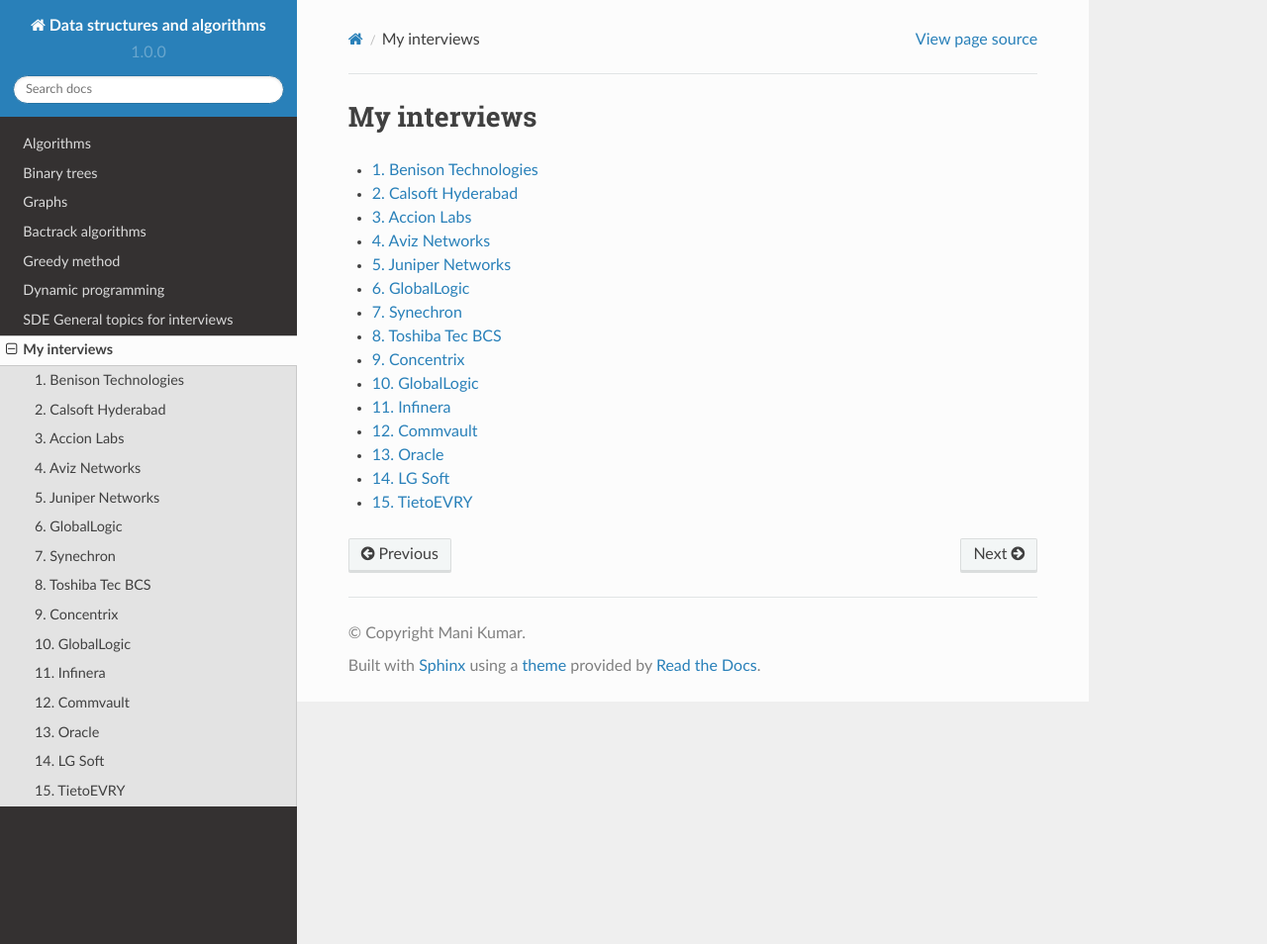
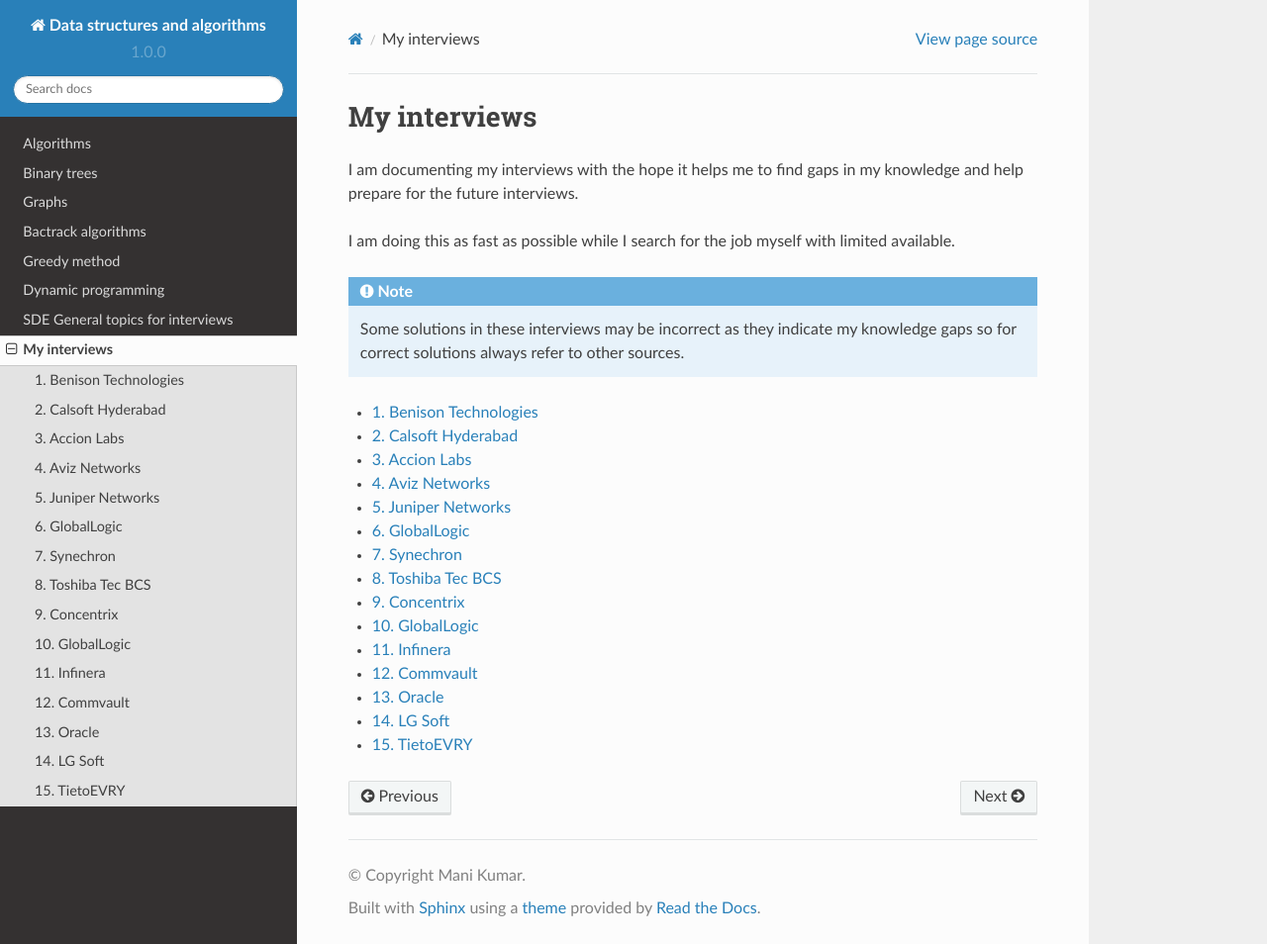
Before and after one commit to manid2/dsa, a Sphinx documentation site: the page built from docs/sde/interviews/index.rst, in a window 1280 px wide and 954 px high. Shown: the whole window at 99% size. Built offline with Sphinx 7.4.7 and the Read the Docs theme 2.0.0, drawn with Linux system fonts in a browser that asks for light colours.

Commit message:
feat: [docs] Add notes to interviews section

```diff
--- a/docs/index.rst
+++ b/docs/index.rst
@@ -1,5 +1,5 @@
 ==============================
-Data structures and algortihms
+Data structures and algorithms
 ==============================
 
 This book has the documentation and code for data structures and algorithms.
--- a/docs/sde/interviews/index.rst
+++ b/docs/sde/interviews/index.rst
@@ -1,5 +1,16 @@
 My interviews
 =============
+
+I am documenting my interviews with the hope it helps me to find gaps in my
+knowledge and help prepare for the future interviews.
+
+I am doing this as fast as possible while I search for the job myself with
+limited available.
+
+.. note::
+
+   Some solutions in these interviews may be incorrect as they indicate my
+   knowledge gaps so for correct solutions always refer to other sources.
 
 .. toctree::
    :maxdepth: 1
```
